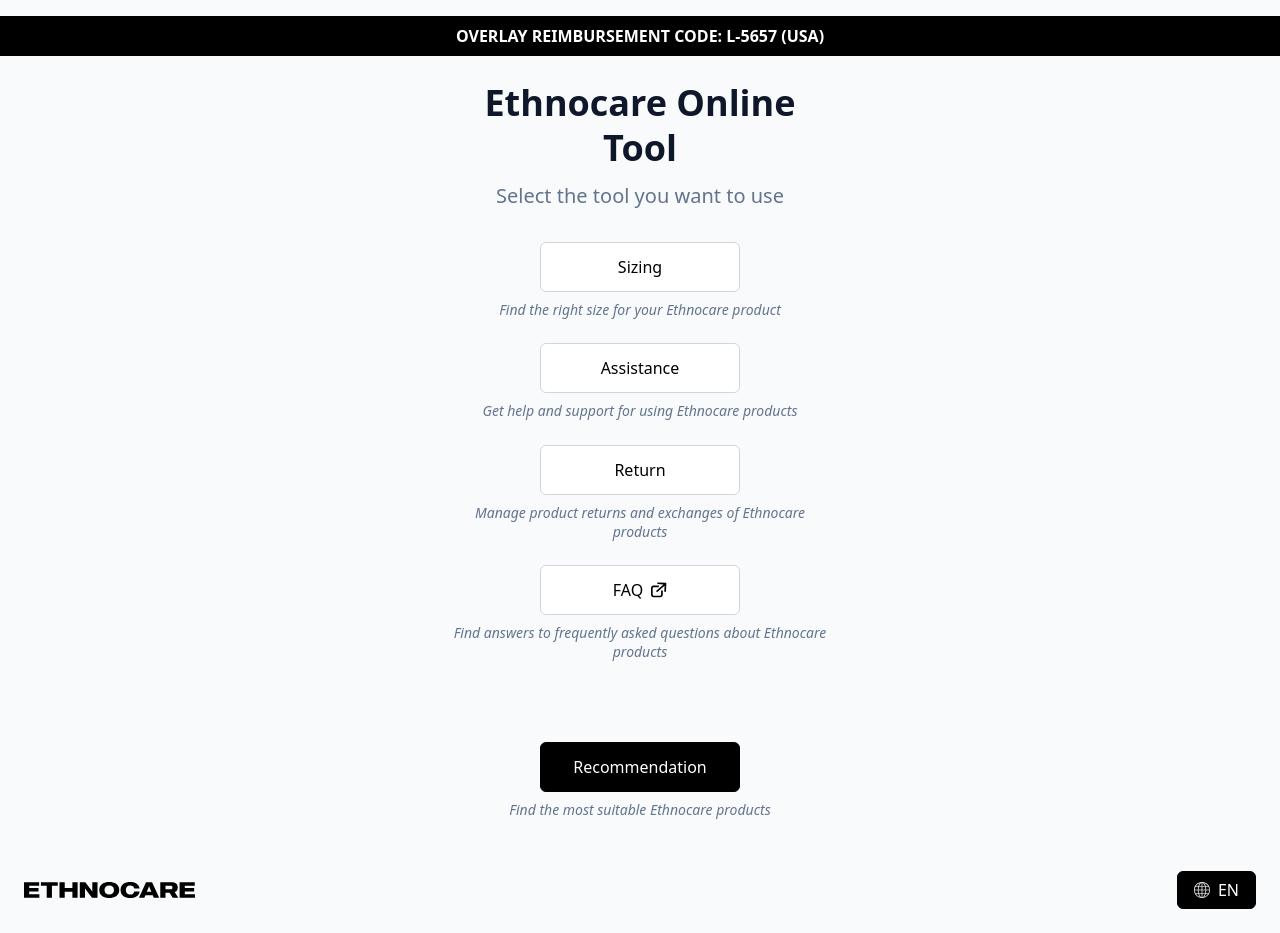
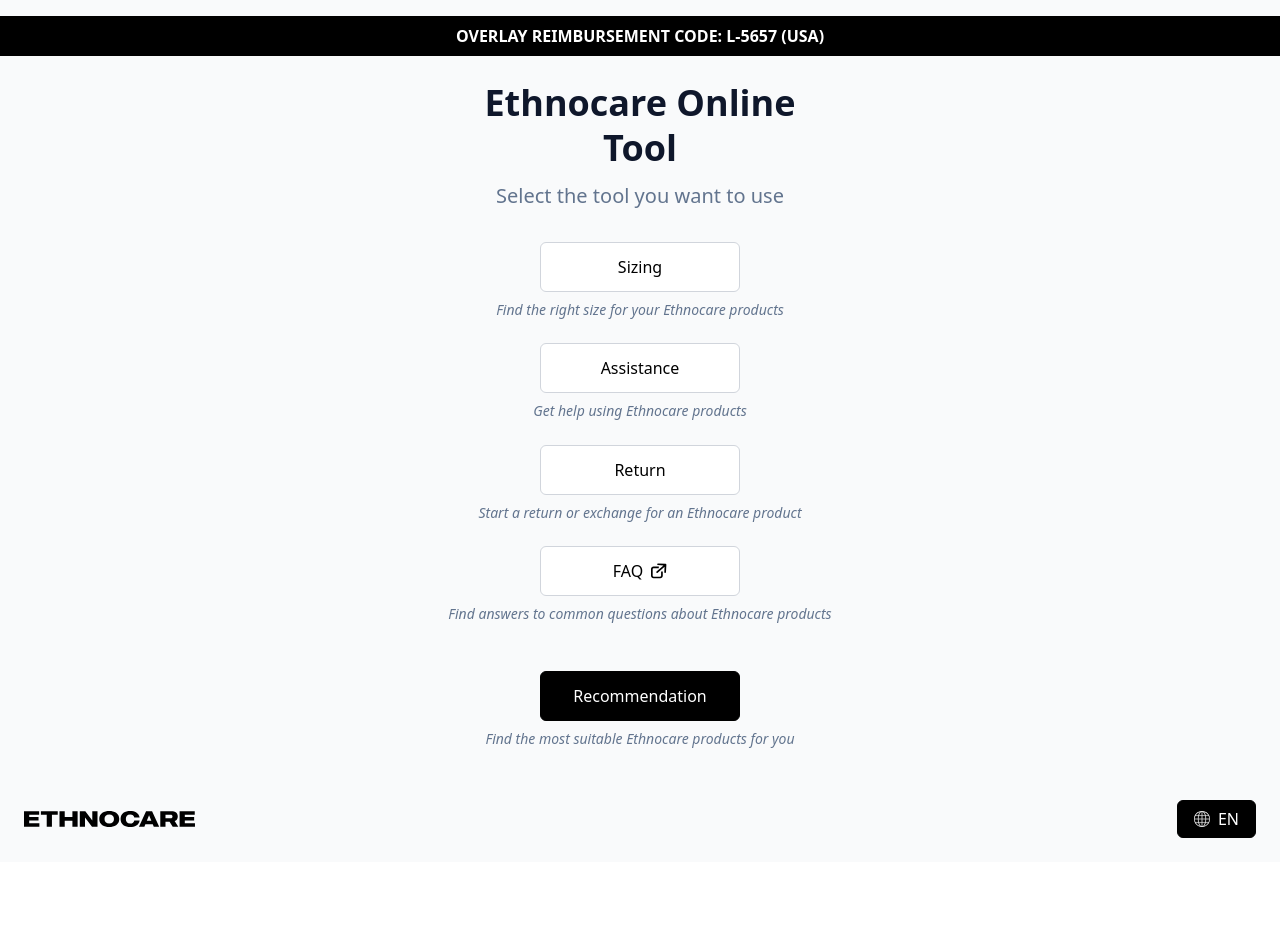
Before and after one commit to EthnoDev/ethnocare-online-tool, a React (Vite) app: page / in a window 1280 px wide. After the commit the page ends 862 px from the top, so only its background shows below. Built offline with nearby package versions, Linux system fonts and the light colour scheme.

Commit message:
welcome page descriptions updated, made shorter and cleaner

```diff
--- a/src/locales/de/pages.json
+++ b/src/locales/de/pages.json
@@ -3,15 +3,15 @@
     "title": "Ethnocare Online-Tool",
     "description": "Wählen Sie das Tool aus, das Sie verwenden möchten",
     "option1": "Größenbestimmung",
-    "description1": "Das Tool zur Größenbestimmung hilft Ihnen dabei, die richtige Größe für Ihr Ethnocare-Produkt zu finden.",
+    "description1": "Finden Sie die richtige Größe für Ihre Ethnocare-Produkte",
     "option2": "Unterstützung",
-    "description2": "Das Unterstützungstool bietet Hilfe und Support bei der Verwendung von Ethnocare-Produkten.",
+    "description2": "Erhalten Sie Hilfe bei der Verwendung von Ethnocare-Produkten",
     "option3": "Rückgabe",
-    "description3": "Das Rückgabetool ermöglicht es Ihnen, Rücksendungen und Umtauschanfragen für Ethnocare-Produkte zu verwalten.",
+    "description3": "Starten Sie eine Rückgabe oder einen Umtausch für ein Ethnocare-Produkt",
     "option4": "FAQ",
-    "description4": "Das FAQ-Tool bietet Antworten auf häufig gestellte Fragen zu Ethnocare-Produkten.",
+    "description4": "Finden Sie Antworten auf häufig gestellte Fragen zu Ethnocare-Produkten",
     "option5": "Empfehlung",
-    "description5": "Das Empfehlungstool hilft Ihnen dabei, die für Ihre Bedürfnisse am besten geeigneten Ethnocare-Produkte zu finden."
+    "description5": "Finden Sie die für Ihre Bedürfnisse am besten geeigneten Ethnocare-Produkte"
   },
 
   "welcomeRecommendation": {
--- a/src/locales/en/pages.json
+++ b/src/locales/en/pages.json
@@ -3,15 +3,15 @@
     "title": "Ethnocare Online Tool",
     "description": "Select the tool you want to use",
     "option1":"Sizing",
-    "description1": "Find the right size for your Ethnocare product",
+    "description1": "Find the right size for your Ethnocare products",
     "option2":"Assistance",
-    "description2":"Get help and support for using Ethnocare products",
+    "description2":"Get help using Ethnocare products",
     "option3":"Return",
-    "description3":"Manage product returns and exchanges of Ethnocare products",
+    "description3":"Start a return or exchange for an Ethnocare product",
     "option4":"FAQ",
-    "description4":"Find answers to frequently asked questions about Ethnocare products",
+    "description4":"Find answers to common questions about Ethnocare products",
     "option5":"Recommendation",
-    "description5":"Find the most suitable Ethnocare products"
+    "description5":"Find the most suitable Ethnocare products for you"
   },
   "welcomeRecommendation": {
     "title": "Solution Finder",
--- a/src/locales/es/pages.json
+++ b/src/locales/es/pages.json
@@ -3,15 +3,15 @@
     "title": "Herramienta en línea Ethnocare",
     "description": "Seleccione la herramienta que desea usar",
     "option1": "Talla",
-    "description1": "La herramienta de talla le ayuda a encontrar la talla correcta para su producto Ethnocare.",
+    "description1": "Encuentre la talla correcta para sus productos Ethnocare",
     "option2": "Asistencia",
-    "description2": "La herramienta de asistencia proporciona ayuda y soporte para el uso de los productos Ethnocare.",
+    "description2": "Obtenga ayuda para el uso de los productos Ethnocare",
     "option3": "Devolución",
-    "description3": "La herramienta de devolución le permite gestionar las devoluciones y cambios de productos Ethnocare.",
+    "description3": "Inicie una devolución o un cambio de un producto Ethnocare",
     "option4": "FAQ",
-    "description4": "La herramienta de preguntas frecuentes proporciona respuestas a las preguntas más comunes sobre los productos Ethnocare.",
+    "description4": "Encuentre respuestas a las preguntas comunes sobre los productos Ethnocare",
     "option5": "Recomendación",
-    "description5": "La herramienta de recomendación le ayuda a encontrar los productos Ethnocare más adecuados para sus necesidades."
+    "description5": "Encuentre los productos Ethnocare más adecuados para sus necesidades"
   },
 
   "welcomeRecommendation": {
--- a/src/locales/fr/pages.json
+++ b/src/locales/fr/pages.json
@@ -3,15 +3,15 @@
     "title": "Outil en ligne Ethnocare",
     "description": "Sélectionnez l'outil que vous souhaitez utiliser",
     "option1": "Taille",
-    "description1": "L'outil de taille vous aide à trouver la bonne taille pour votre produit Ethnocare.",
+    "description1": "Trouvez la bonne taille pour vos produits Ethnocare",
     "option2": "Assistance",
-    "description2": "L'outil d'assistance fournit de l'aide et du support pour l'utilisation des produits Ethnocare.",
+    "description2": "Obtenez de l'aide pour l'utilisation des produits Ethnocare",
     "option3": "Retour",
-    "description3": "L'outil de retour vous permet de gérer les retours et les échanges de produits Ethnocare.",
+    "description3": "Commencez un retour ou un échange pour un produit Ethnocare",
     "option4": "FAQ",
-    "description4": "L'outil FAQ fournit des réponses aux questions fréquemment posées sur les produits Ethnocare.",
+    "description4": "Trouvez des réponses aux questions courantes sur les produits Ethnocare",
     "option5": "Recommandation",
-    "description5": "L'outil de recommandation vous aide à trouver les produits Ethnocare les mieux adaptés à vos besoins."
+    "description5": "Trouvez les produits Ethnocare les mieux adaptés à vos besoins"
   },
 
   "welcomeRecommendation": {
--- a/src/pages/Welcome.jsx
+++ b/src/pages/Welcome.jsx
@@ -89,7 +89,7 @@ export default function Welcome() {
           />
         </div>
 
-        <div className="mt-20">
+        <div className="mt-12">
           <SelectableOption
             label={t("welcome.option5")}
             description={t("welcome.description5")}
```
